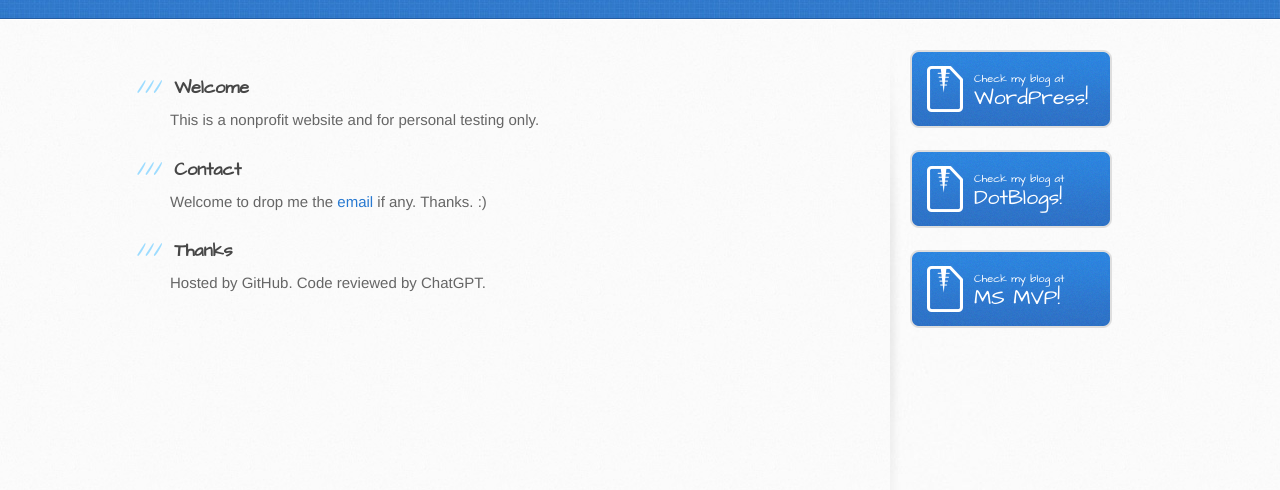
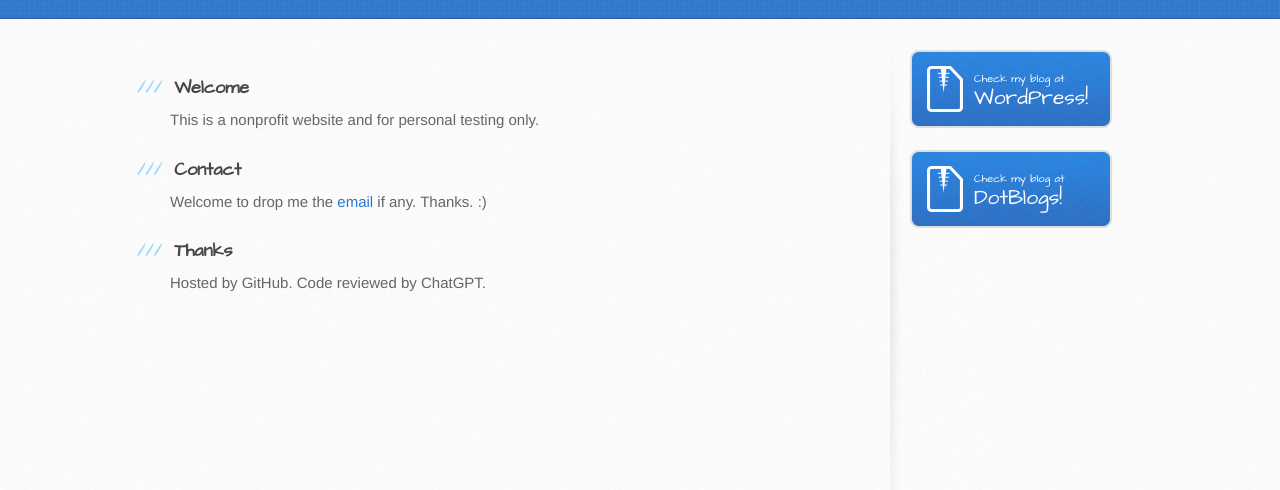
Before and after one commit to come2/mincrosoft, a plain HTML site: page index.html in a window 1280 px wide. Shown: the part 182-672 px from the top of the page. Drawn offline with Linux system fonts and the light colour scheme; a script that the page names is missing.

Commit message:
MVP Alumni

```diff
--- a/index.html
+++ b/index.html
@@ -52,10 +52,11 @@
             <small>Check my blog at</small>
             DotBlogs!
           </a>
-          <a href="http://blogs.msmvps.com/alvinchen/" class="button">
+          <div data-iframe-width="150" data-iframe-height="270" data-share-badge-id="3c1d1dd8-924b-4271-8861-ee555360336f" data-share-badge-host="https://www.credly.com"></div><script type="text/javascript" async src="//cdn.credly.com/assets/utilities/embed.js"></script>
+<!--          <a href="http://blogs.msmvps.com/alvinchen/" class="button">
             <small>Check my blog at</small>
             MS MVP!
-          </a>
+          </a>  -->
 <!--          <p class="repo-owner">Hosted by GitHub. Code reviewed by ChatGTP.</p> -->
         </aside>
       </div>
```
